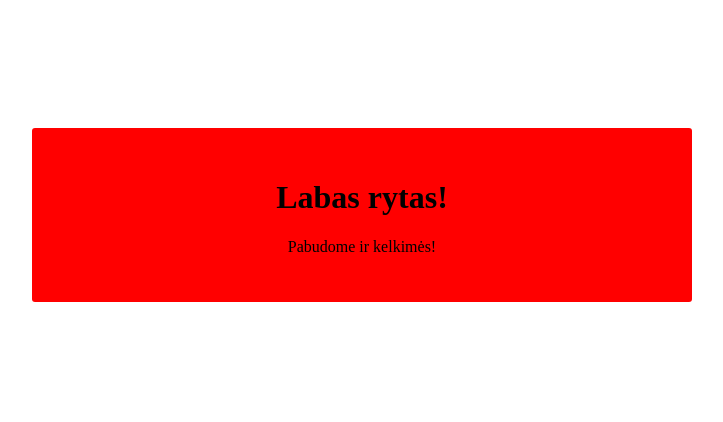
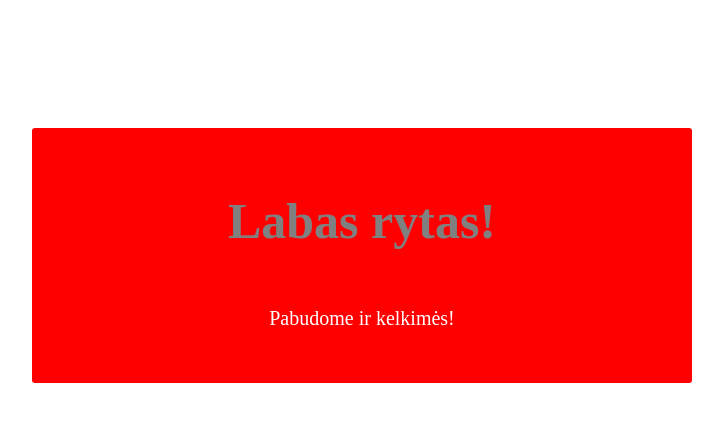
Before and after one commit to jarosasan/11-grupe-b-test-1, a plain HTML site: page index.html in a window 1280 px wide. Shown: the top 422 px of the page, without its empty margins (308-1031 px from the left). Drawn offline with Linux system fonts and the light colour scheme.

Commit message:
Styled all elements

```diff
--- a/css/style.css
+++ b/css/style.css
@@ -7,3 +7,17 @@ div{
     border-radius: 3px;
     text-align: center;
 }
+
+div h1{
+    display: inline-block;
+    font-size: 50px;
+    color: gray;
+}
+
+div p {
+    display: inline-block;
+    width: 100%;
+    font-size: 20px;
+    line-height: 30px;
+    color: white;
+}
```
